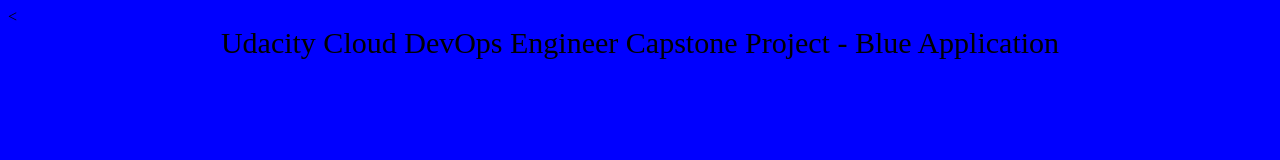
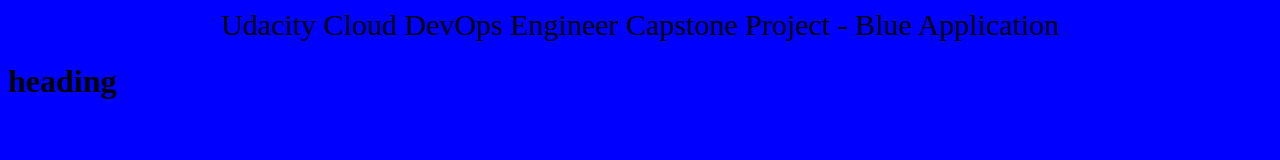
Before and after one commit to hoanggianguet/capstone-test, a plain HTML site: page blue-app/index.html in a window 1280 px wide. Drawn offline with Linux system fonts and the light colour scheme.

Commit message:
Update index.html

```diff
--- a/blue-app/index.html
+++ b/blue-app/index.html
@@ -3,7 +3,8 @@
 	<head>
 		<title>Blue Application</title>
 	</head>
-	<body style="background-color: blue;"><
+	<body style="background-color: blue;">
 		<div style="font-size: 30px;text-align: center;">Udacity Cloud DevOps Engineer Capstone Project - Blue Application</div>
+		<h1>heading
 	</body>
 </html>
```
